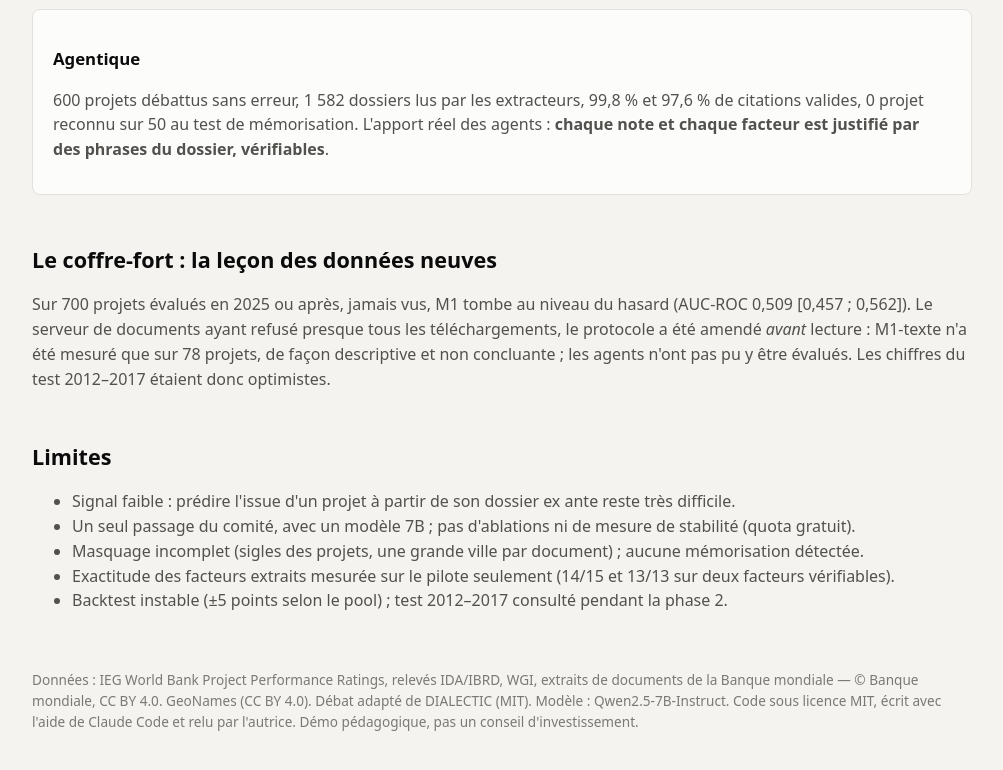
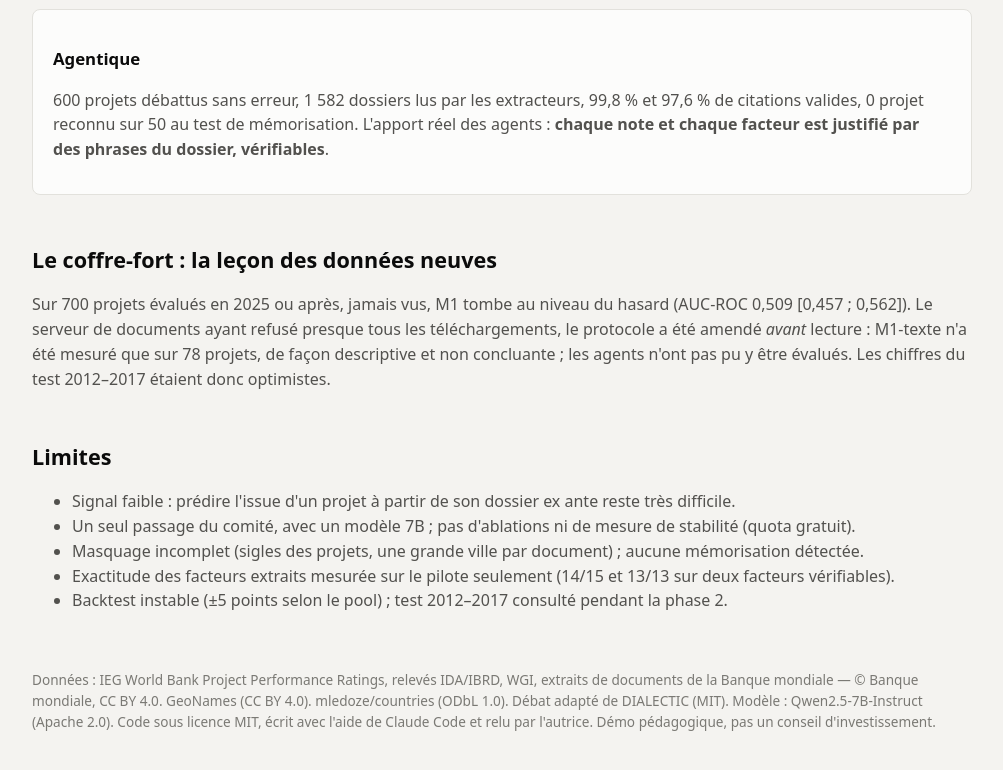
Before and after one commit to frikaya12/investagents, a plain HTML site: page docs/index.html in a window 1280 px wide. Shown: the part 2824-3594 px from the top of the page, without its empty margins (138-1141 px from the left). Drawn offline with Linux system fonts and the light colour scheme.

Commit message:
Audit avant publication : *.bundle bloqué par .gitignore ; attributions mledoze/countries (ODbL) et licences Qwen
- audit (fichiers suivis + historique complet) : aucun jeton Kaggle (valeur réelle comparée sans
  affichage), aucune clé, mot de passe, adresse gmail, chemin personnel ni document de l'école ;
  seul PDF de l'historique : reports/rapport_final.pdf
- licences vérifiées : DIALECTIC identique au dépôt d'origine (MIT) ; Qwen2.5-7B-Instruct
  Apache 2.0 et Qwen2.5-3B-Instruct Qwen Research License (API Hugging Face)

Co-Authored-By: Claude Opus 5.5 <noreply@anthropic.com>

```diff
--- a/docs/index.html
+++ b/docs/index.html
@@ -196,8 +196,8 @@
 
   <footer>
     <p>Données : IEG World Bank Project Performance Ratings, relevés IDA/IBRD, WGI, extraits de
-    documents de la Banque mondiale — © Banque mondiale, CC BY 4.0. GeoNames (CC BY 4.0). Débat
-    adapté de DIALECTIC (MIT). Modèle : Qwen2.5-7B-Instruct. Code sous licence MIT, écrit avec
+    documents de la Banque mondiale — © Banque mondiale, CC BY 4.0. GeoNames (CC BY 4.0). mledoze/countries (ODbL 1.0). Débat
+    adapté de DIALECTIC (MIT). Modèle : Qwen2.5-7B-Instruct (Apache 2.0). Code sous licence MIT, écrit avec
     l'aide de Claude Code et relu par l'autrice. Démo pédagogique, pas un conseil d'investissement.</p>
   </footer>
 </main>
```
Also changed, not shown: 3 other files.
